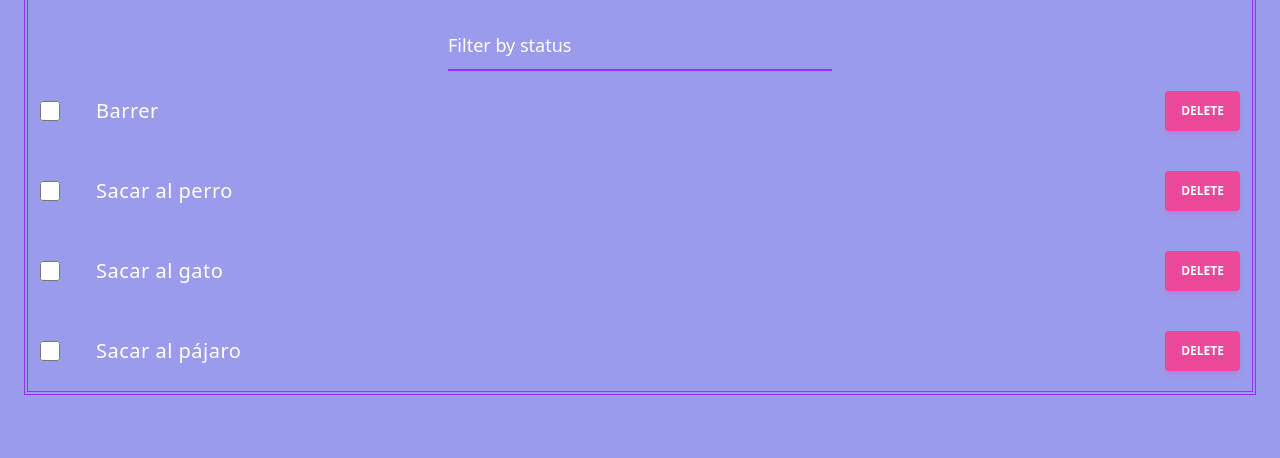
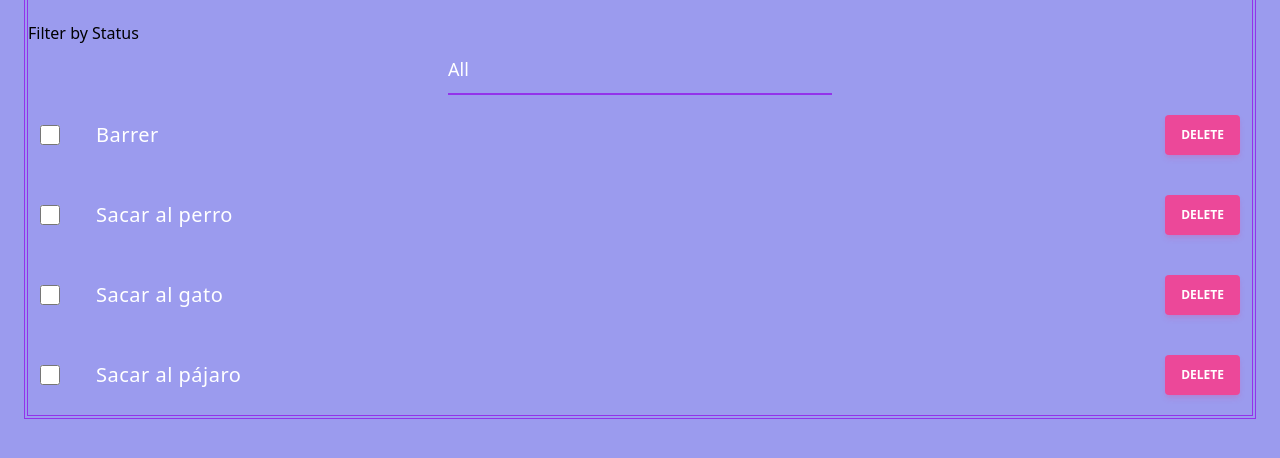
Before and after one commit to KataGut/todo-app, a website built with Vite: page index.html in a window 1280 px wide. Shown: the part 556-1014 px from the top of the page. Built offline with nearby package versions, Linux system fonts and the light colour scheme.

Commit message:
Adding logic with JS to make it possible to use the filter depending on the status of the To-do

```diff
--- a/index.html
+++ b/index.html
@@ -44,14 +44,15 @@
       <h4 class="text-[#3a3a8d] font-bold p-5 text-center text-[40px]">
         Your Tasks
       </h4>
+      <label>Filter by Status</label>
       <select
         class="form-control max-w-sm mx-auto block py-2.5 px-0 w-full text-lg text-white bg-transparent border-0 border-b-2 border-purple-600 appearance-none dark:text-gray-400 dark:border-gray-700 focus:outline-none focus:ring-0 focus:border-gray-200 peer"
-        name="filterCompleted"
-        id="filterCompleted"
+        name="status-filter"
+        id="status-filter"
       >
-        <option class="">Filter by status</option>
-        <option value="1">Completed</option>
-        <option value="2">Pending</option>
+        <option value="all">All</option>
+        <option value="completed">Completed</option>
+        <option value="pending">Pending</option>
       </select>
       <ul id="todo-list"></ul>
     </section>
--- a/script.js
+++ b/script.js
@@ -24,16 +24,25 @@ const todos = [
   },
 ];
 
+let filterBy = "all"; // "completed" o "pending"
+
 //Acceder a los elementos HTML en JS
 const todoInputEl = document.getElementById("todo-input");
 const todoAddBtn = document.getElementById("add-todo-btn");
 const todoListEl = document.getElementById("todo-list");
+const filterSelectEl = document.getElementById("status-filter");
 
 function renderAllTodos() {
   //limpia todos los Todos
   todoListEl.innerText = "";
   todos.forEach((todo) => {
-    renderTodoItem(todo);
+    if (filterBy === "pending" && !todo.completed) {
+      renderTodoItem(todo);
+    } else if (filterBy === "completed" && todo.completed === true) {
+      renderTodoItem(todo);
+    } else if (filterBy === "all") {
+      renderTodoItem(todo);
+    }
   });
 }
 
@@ -125,3 +134,9 @@ todoInputEl.addEventListener("keypress", function (event) {
 todoAddBtn.addEventListener("click", function () {
   addNewTodoItem();
 });
+
+filterSelectEl.addEventListener("change", function () {
+  filterBy = filterSelectEl.value;
+  console.log(filterBy);
+  renderAllTodos();
+});
```
